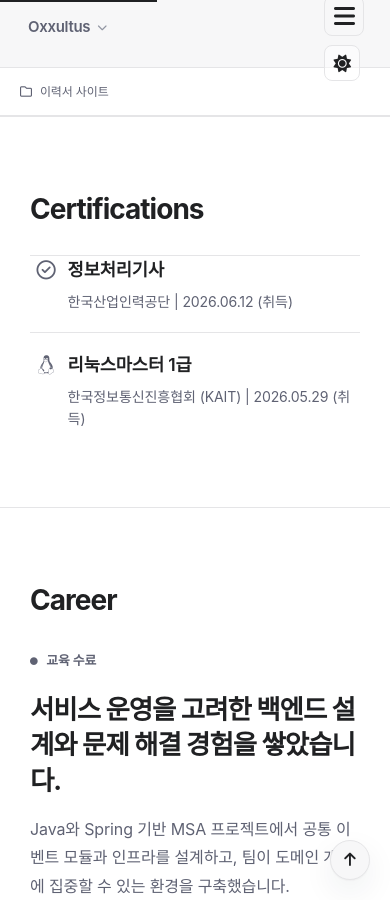
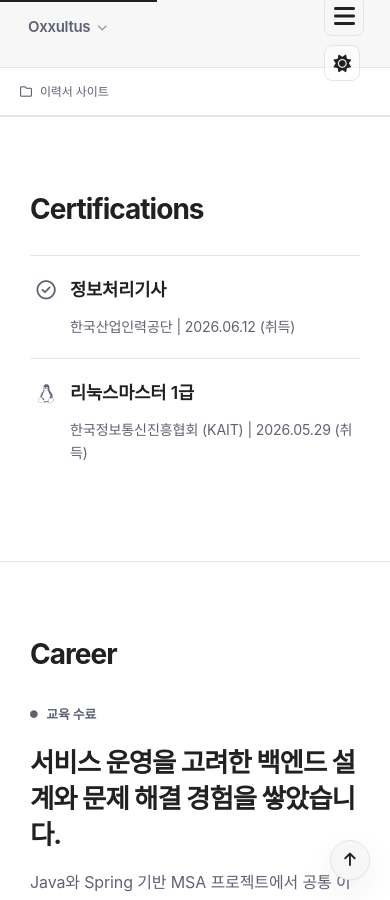
Before and after one commit to oxxultus/resume, a Jekyll site: the page index.html, which Jekyll copies as it is, in a window 390 px wide and 900 px high, scrolled down 2835 px. Built offline with Jekyll 4.4.1, drawn with Linux system fonts in a browser that asks for light colours.

Commit message:
fix: improve certification spacing and icon rendering

```diff
--- a/index.html
+++ b/index.html
@@ -13,7 +13,7 @@
     <!-- Font Awesome Icons -->
     <link rel="stylesheet" href="https://cdnjs.cloudflare.com/ajax/libs/font-awesome/6.4.0/css/all.min.css">
     <!-- Main Style Sheet -->
-    <link rel="stylesheet" href="style.css?v=20260907-3">
+    <link rel="stylesheet" href="style.css?v=20260907-5">
 </head>
 <body class="light-theme">
     <!-- Scroll Progress Indicator -->
@@ -27,7 +27,7 @@
                 <span class="nav-group-label">Profile</span>
                 <a href="#hero" class="nav-link active"><i class="far fa-pen-to-square"></i><span>Home</span></a>
                 <a href="#about" class="nav-link"><i class="far fa-user"></i><span>About</span></a>
-                <a href="#skills" class="nav-link"><i class="fas fa-code"></i><span>Skills</span></a>
+                <a href="#skills" class="nav-link"><i class="fas fa-sliders"></i><span>Skills</span></a>
                 <a href="#certifications" class="nav-link"><i class="far fa-circle-check"></i><span>Certifications</span></a>
                 <a href="#career" class="nav-link"><i class="far fa-clock"></i><span>Career</span></a>
                 <span class="nav-group-label">Work</span>
--- a/style.css
+++ b/style.css
@@ -2112,6 +2112,24 @@ footer { border-top: 1px solid var(--border-color); }
     .hero-image-wrapper { max-width: none; width: 100%; height: 320px; aspect-ratio: auto; }
     .hero-socials { justify-content: flex-start; }
     .skills-grid { grid-template-columns: 1fr; }
+}
+
+/* Certification list rhythm */
+.certification-panel .cert-item,
+.certification-panel .cert-item:first-child,
+.certification-panel .cert-item:last-child {
+    min-height: 0;
+    gap: 11px;
+    padding: 24px 8px;
+}
+.certification-panel .cert-item:last-child { border-bottom: 0; }
+.certification-panel .cert-title-group { gap: 12px; }
+.certification-panel .cert-meta { padding-left: 36px; line-height: 1.65; }
+
+@media (max-width: 560px) {
+    .certification-panel .cert-item,
+    .certification-panel .cert-item:first-child,
+    .certification-panel .cert-item:last-child { padding: 20px 4px; }
 }
 
 @media (max-width: 380px) {
@@ -2938,6 +2956,7 @@ header { background: var(--bg-header); }
 .logo i { font-size: 10px; color: var(--text-muted); }
 .nav-link i,
 .sidebar-project-item i { color: var(--text-secondary); font-weight: 400; }
+.nav-link i.fas { font-weight: 900; }
 .nav-link.active i { color: var(--text-primary); }
 .nav-link:hover,
 .sidebar-project-item:hover { background: color-mix(in srgb, var(--text-primary) 5%, transparent); }
```
